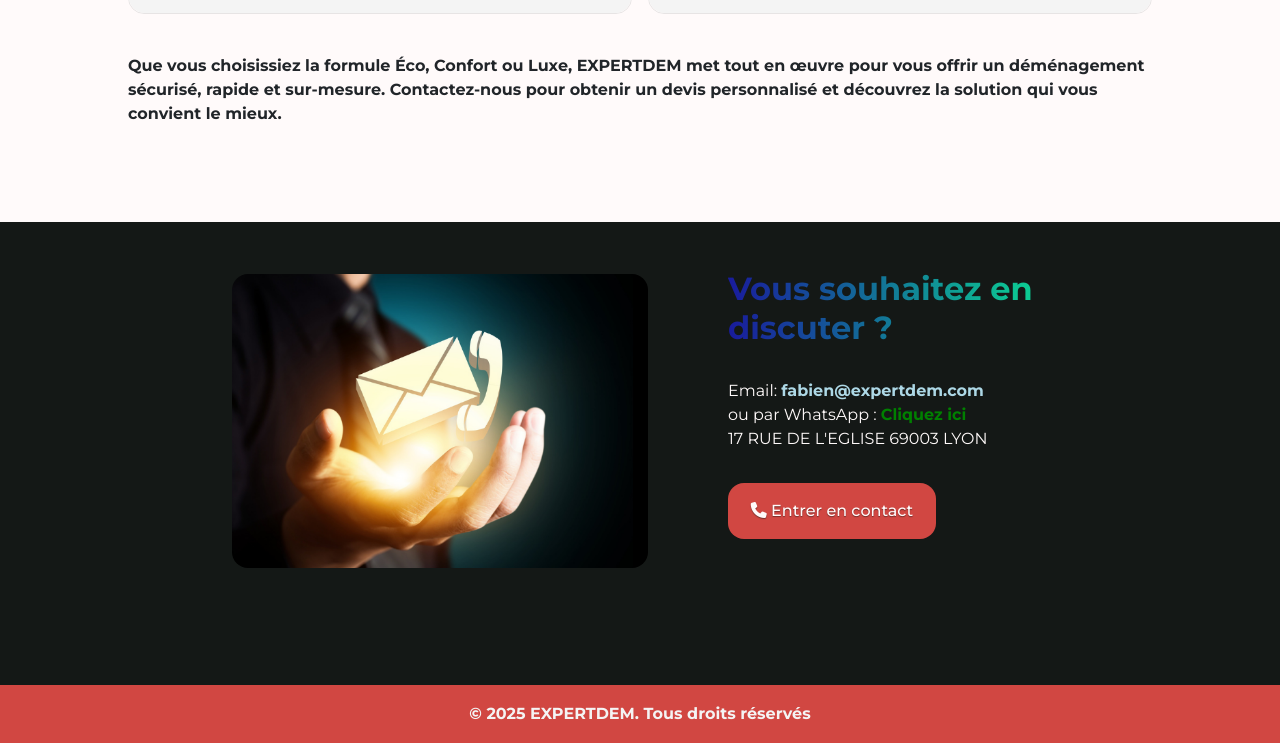
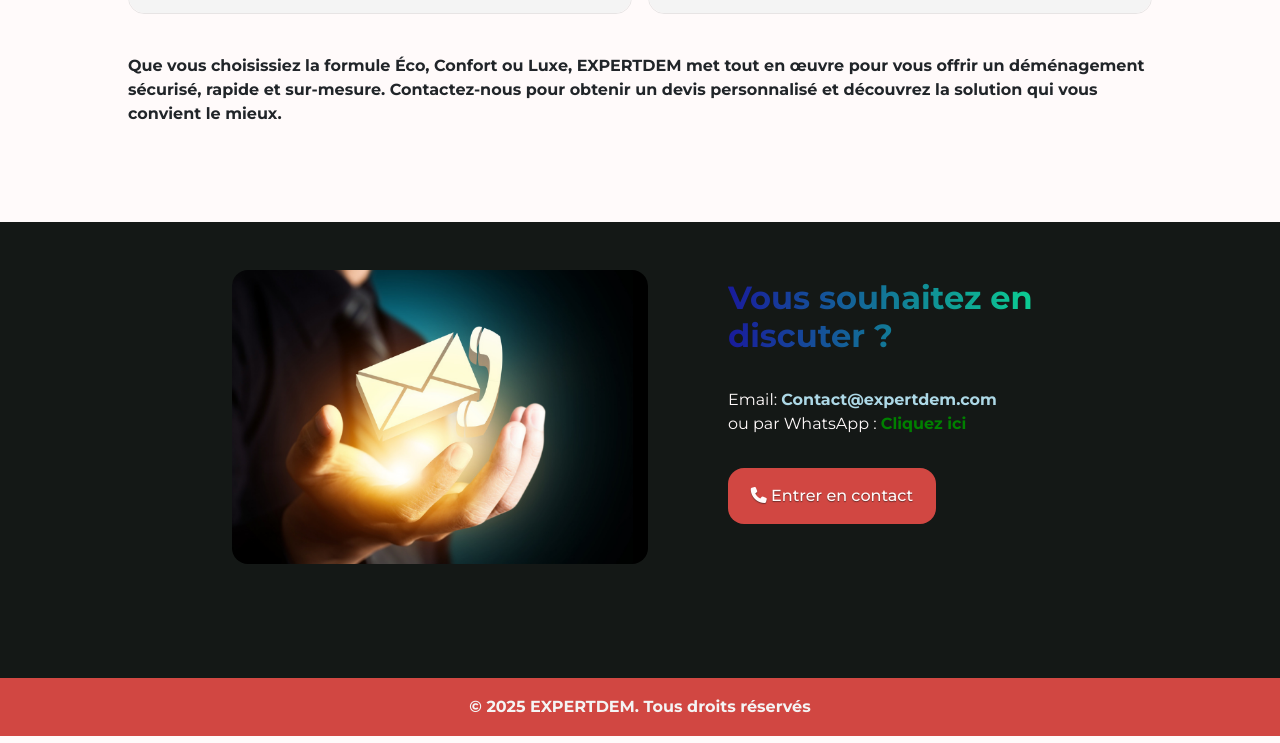
Before and after one commit to EdenAz7/Expertdem, a plain HTML site: page index.html in a window 1280 px wide. Shown: the part 5057-5800 px from the top of the page. Drawn offline with nearby package versions, Linux system fonts and the light colour scheme; a web font is replaced by a local one.

Commit message:
Update index.html

```diff
--- a/index.html
+++ b/index.html
@@ -271,11 +271,10 @@
         <h2><b>Vous souhaitez en discuter ?</b></h2>
 
 
-        <p>Email: <b><a href="mailto:fabien@expertdem.com" style="color: lightblue;">fabien@expertdem.com</a></b></p>
+        <p>Email: <b><a href="mailto:Contact@expertdem.com" style="color: lightblue;">Contact@expertdem.com</a></b></p>
         <p>ou par WhatsApp : <b><a href="https://wa.me/33769590995" target="_blank" style="color: green;">Cliquez
               ici</a></b></p>
 
-        <p>17 RUE DE L'EGLISE 69003 LYON </p>
 
         <a href="#contact">
           <button type="button" class="contact-button">
```
